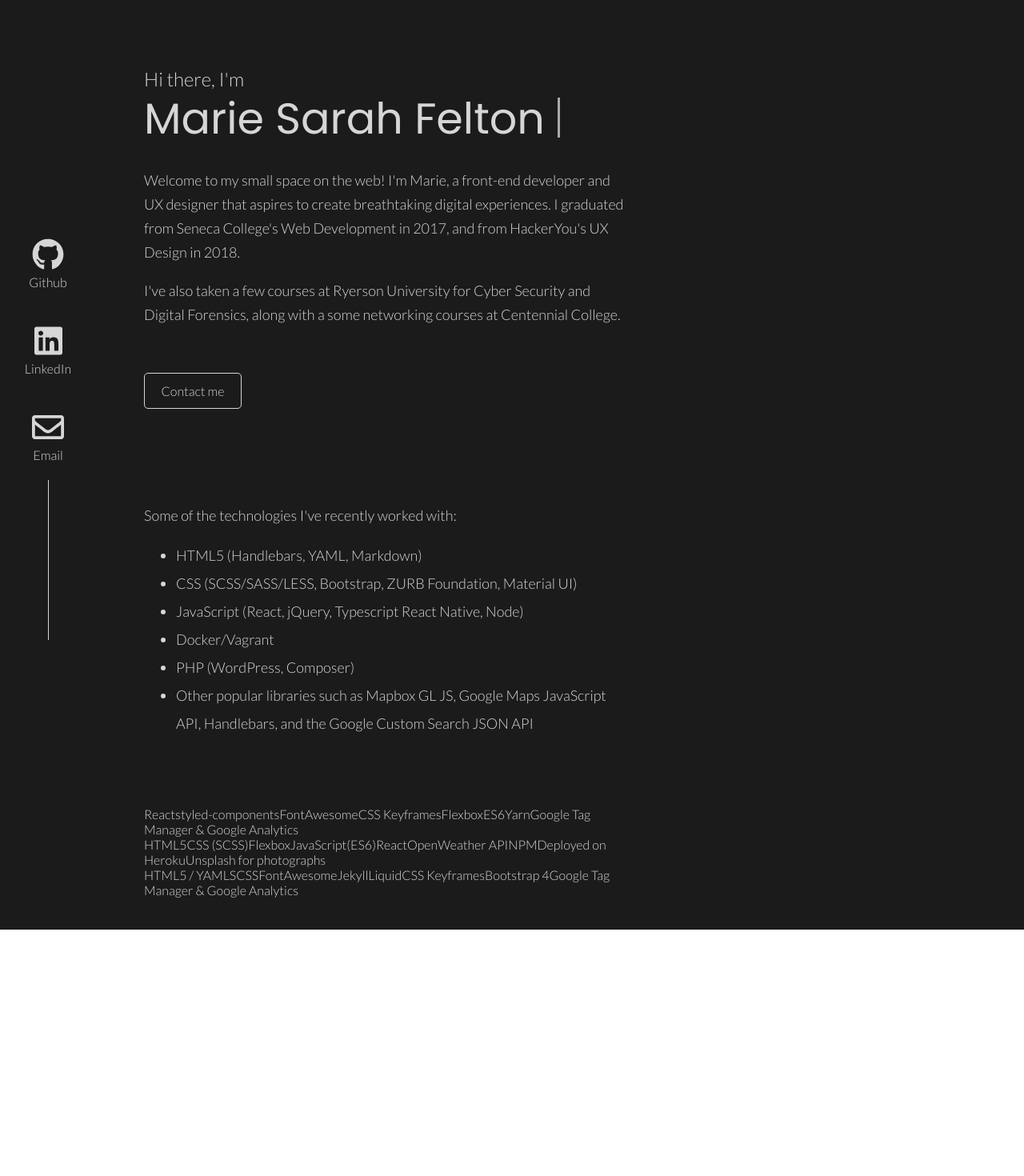
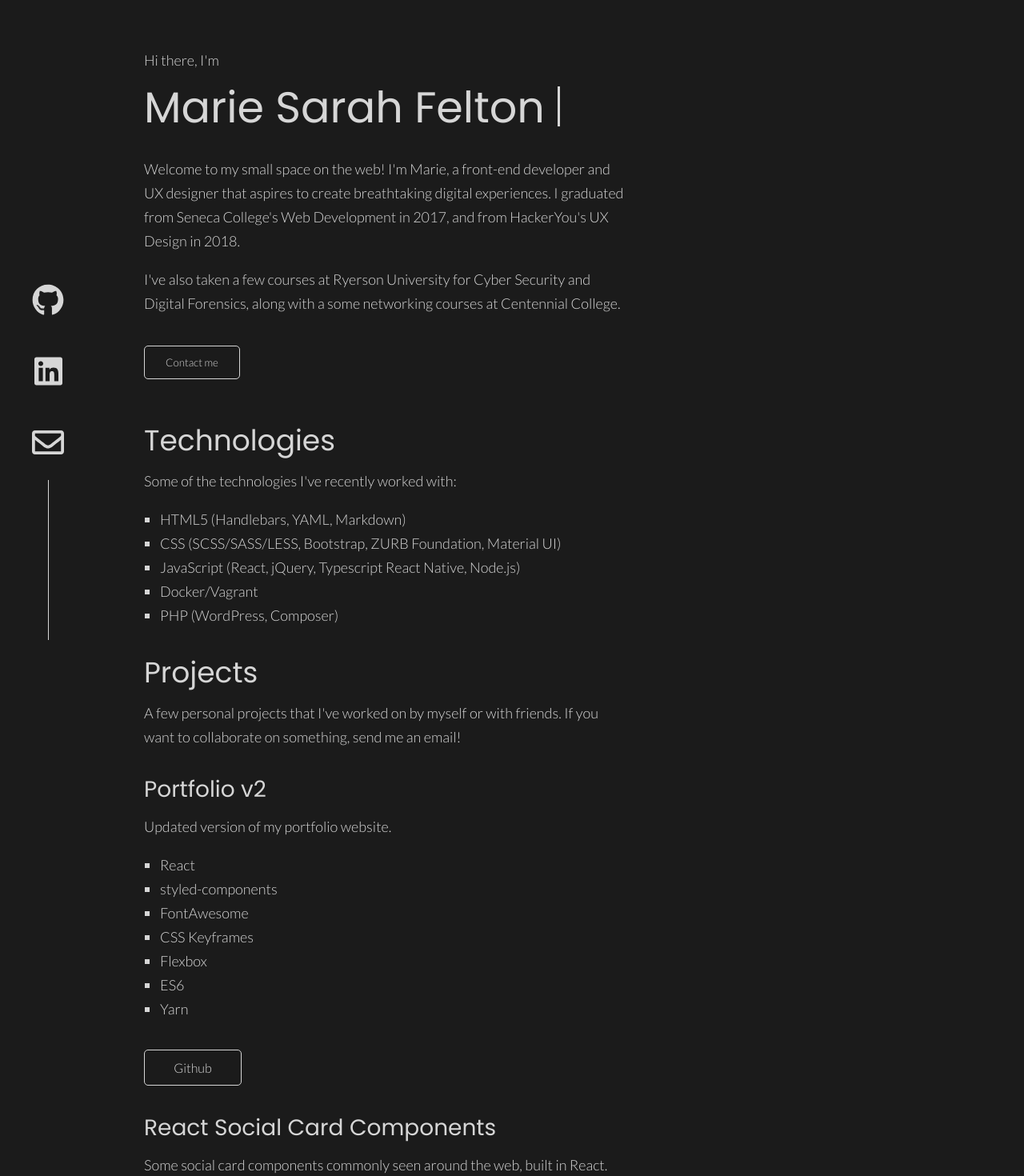
Before and after one commit to gwenevieve/portfolio-v2, a React (Create React App) app: page / in a window 1280 px wide. Shown: the top 1470 px of the page at 80% size. Before the commit the page ends 1162 px from the top, so only its background shows below. Built offline with nearby package versions, Linux system fonts and the light colour scheme.

Commit message:
Fleshing out footer, links, added aria-model

```diff
--- a/package.json
+++ b/package.json
@@ -14,6 +14,7 @@
     "@testing-library/user-event": "^12.1.10",
     "node-sass": "^5.0.0",
     "react": "^17.0.2",
+    "react-aria-modal": "^4.0.0",
     "react-dom": "^17.0.2",
     "react-scripts": "4.0.3",
     "styled-components": "^5.2.3",
--- a/src/App.js
+++ b/src/App.js
@@ -1,16 +1,22 @@
+import { useState } from "react";
 import Header from "./Components/Header";
 import TechList from "./Components/TechList";
 import Socials from "./Components/Social";
 import ProjectList from "./Components/ProjectList";
+import Footer from "./Components/Footer";
+import ContactModal from "./Components/Modal";
 import styled from "styled-components";
 
 function App() {
+  const [modalActive, setModalActive] = useState(false);
   return (
     <Container>
-      <Socials />
-      <Header />
+      <Header setModalActive={setModalActive} />
       <TechList />
       <ProjectList />
+      <Socials setModalActive={setModalActive} />
+      <Footer setModalActive={setModalActive} />
+      <ContactModal setModalActive={setModalActive} modalActive={modalActive} />
     </Container>
   );
 }
@@ -26,11 +32,11 @@ const Container = styled.div`
   color: #d6d6d6;
   background-color: #1b1b1b;
   margin: 0px;
+  padding: 20px 0px;
 
   p {
     font-family: "Lato", sans-serif;
     font-weight: 300;
-    font-size: 18px;
     line-height: 30px;
     &.subtitle {
       font-size: 24px;
--- a/src/Components/Button.jsx
+++ b/src/Components/Button.jsx
@@ -1,24 +1,14 @@
 import styled from "styled-components";
-import { FontAwesomeIcon } from "@fortawesome/react-fontawesome";
 
-const Button = ({ title, link, aria, icon, handleClick }) => {
+const ModalButton = ({ text, handleClick }) => {
   return (
     <>
-      {icon ? (
-        <Link onClick={handleClick} icon={icon} href={link}>
-          <FontAwesomeIcon icon={icon} />
-          {title}
-        </Link>
-      ) : (
-        <Link onClick={handleClick} href={link}>
-          {title}
-        </Link>
-      )}
+      <Button onClick={handleClick ? handleClick : undefined}>{text}</Button>
     </>
   );
 };
 
-const Link = styled.a`
+const Button = styled.button`
   display: inline-block;
   font-family: "Lato", sans-serif;
   color: #d6d6d6;
@@ -26,36 +16,17 @@ const Link = styled.a`
   border: 1px solid #d6d6d6;
   border-radius: 5px;
   padding: 12px 0px;
-  margin: 40px 0px;
+  margin: 20px 0px;
   width: 120px;
   text-align: center;
   text-decoration: none;
+  line-height: initial;
   transition: 0.4s;
   &:hover {
     color: #1b1b1b;
     background-color: #d6d6d6;
     cursor: pointer;
   }
-
-  ${({ icon }) =>
-    icon &&
-    `
-    display: flex;
-    flex-direction: column;
-    align-items: center;
-    justify-content: center;
-    border: unset;
-    margin: 10px 0px;
-    svg {
-      margin-bottom: 5px;
-      font-size: 40px;
-    }
-    &:hover {
-      color: unset;
-      background-color: unset;
-      cursor: pointer;
-    }
-  `}
 `;
 
-export default Button;
+export default ModalButton;
--- /dev/null
+++ b/src/Components/Footer.jsx
@@ -0,0 +1,46 @@
+import styled from "styled-components";
+import Link from "./Link";
+import { faGithub, faLinkedin } from "@fortawesome/free-brands-svg-icons";
+import { faEnvelope } from "@fortawesome/free-regular-svg-icons";
+
+const Footer = ({ setModalActive }) => {
+  return (
+    <FooterContainer>
+      <Socials>
+        <Link
+          text="Github"
+          icon={faGithub}
+          link="https://github.com/gwenevieve"
+        />
+        <Link
+          text="LinkedIn"
+          icon={faLinkedin}
+          link="https://www.linkedin.com/in/marie-felton/"
+        />
+        <Link
+          text="Email"
+          icon={faEnvelope}
+          handleClick={() => setModalActive(true)}
+        />
+      </Socials>
+      <Copyright>
+        Copyright &copy; {new Date().getFullYear()} Marie Sarah Felton
+      </Copyright>
+    </FooterContainer>
+  );
+};
+
+const FooterContainer = styled.footer``;
+
+const Socials = styled.div`
+  display: none;
+  @media (max-width: 992px) {
+    display: flex;
+  }
+`;
+
+const Copyright = styled.p`
+  text-align: center;
+`;
+
+export default Footer;
--- a/src/Components/Header.jsx
+++ b/src/Components/Header.jsx
@@ -1,27 +1,23 @@
 import Button from "./Button";
 import styled, { keyframes } from "styled-components";
 
-const handleClick = (event) => {
-  // form here.
-};
-
-const Header = () => {
+const Header = ({ setModalActive }) => {
   return (
     <HeaderContainer>
-      <p className="subtitle">Hi there, I'm</p>
-      <h1>Marie Sarah Felton</h1>
-      <p>
+      <Text>Hi there, I'm</Text>
+      <Heading>Marie Sarah Felton</Heading>
+      <Text>
         Welcome to my small space on the web! I'm Marie, a front-end developer
         and UX designer that aspires to create breathtaking digital experiences.
         I graduated from Seneca College's Web Development in 2017, and from
         HackerYou's UX Design in 2018.
-      </p>
-      <p>
+      </Text>
+      <Text>
         I've also taken a few courses at Ryerson University for Cyber Security
         and Digital Forensics, along with a some networking courses at
         Centennial College.
-      </p>
-      <Button title="Contact me" handleClick={handleClick} />
+      </Text>
+      <Button text="Contact me" handleClick={() => setModalActive(true)} />
     </HeaderContainer>
   );
 };
@@ -39,10 +35,14 @@ const Blinking = keyframes`
 `;
 
 const HeaderContainer = styled.header`
-  padding: 60px 180px 30px;
+  width: 80%;
+  margin: 20px 30px;
+  @media (min-width: 992px) {
     width: 600px;
-
-  h1 {
+    margin: 40px 180px;
+  }
+`;
+const Heading = styled.h1`
   font-size: 54px;
   font-family: "Poppins", sans-serif;
   font-weight: 500;
@@ -59,7 +59,13 @@ const HeaderContainer = styled.header`
     -webkit-animation: ${Blinking} 1.5s infinite;
     animation: ${Blinking} 1.5s infinite;
   }
+  @media (max-width: 600px) {
+    font-size: 42px;
   }
 `;
 
+const Text = styled.p`
+  font-size: 18px;
+`;
+
 export default Header;
--- /dev/null
+++ b/src/Components/Link.jsx
@@ -0,0 +1,65 @@
+import styled from "styled-components";
+import { FontAwesomeIcon } from "@fortawesome/react-fontawesome";
+
+const Link = ({ text, link, icon, handleClick }) => {
+  return (
+    <>
+      {icon ? (
+        <StyledLink
+          onClick={handleClick ? handleClick : undefined}
+          icon={icon}
+          href={link}>
+          <FontAwesomeIcon icon={icon} />
+          {text}
+        </StyledLink>
+      ) : (
+        <StyledLink href={link} target="_blank">
+          {text}
+        </StyledLink>
+      )}
+    </>
+  );
+};
+
+const StyledLink = styled.a`
+  display: inline-block;
+  font-family: "Lato", sans-serif;
+  color: #d6d6d6;
+  background: unset;
+  border: 1px solid #d6d6d6;
+  border-radius: 5px;
+  padding: 12px 0px;
+  margin: 20px 0px;
+  width: 120px;
+  text-align: center;
+  text-decoration: none;
+  line-height: initial;
+  transition: 0.4s;
+  &:hover {
+    color: #1b1b1b;
+    background-color: #d6d6d6;
+    cursor: pointer;
+  }
+
+  ${({ icon }) =>
+    icon &&
+    `
+    display: flex;
+    flex-direction: column;
+    align-items: center;
+    justify-content: center;
+    border: unset;
+    margin: 10px 0px;
+    svg {
+      margin-bottom: 5px;
+      font-size: 40px;
+    }
+    &:hover {
+      color: unset;
+      background-color: unset;
+      cursor: pointer;
+    }
+  `}
+`;
+
+export default Link;
--- /dev/null
+++ b/src/Components/Modal.jsx
@@ -0,0 +1,27 @@
+import styled from "styled-components";
+import AriaModal from "react-aria-modal";
+
+const ContactModal = ({ modalActive, setModalActive }) => {
+  return modalActive ? (
+    <AriaModal tabIndex="0" titleText="Contact modal">
+      <ModalContent>
+        <button onClick={() => setModalActive(!modalActive)}>Close</button>
+        <form>
+          Test form
+          <button>Send</button>
+        </form>
+      </ModalContent>
+    </AriaModal>
+  ) : (
+    <></>
+  );
+};
+
+const ModalContent = styled.div`
+  background-color: #ffffff;
+  margin-top: 40px;
+  padding: 40px;
+  border-radius: 5px;
+`;
+
+export default ContactModal;
--- a/src/Components/ProjectList.jsx
+++ b/src/Components/ProjectList.jsx
@@ -1,22 +1,83 @@
-import Lists from "./Lists";
-import Button from "./Button";
+import Lists from "../Lists";
+import Link from "./Link";
 import styled from "styled-components";
 
 const ProjectList = () => {
   return (
     <ProjectContainer>
-      {Lists.projects.map((element, i) => {
-        return <Project key={i}>{element.techUsed}</Project>;
-      })}
+      <Section>
+        <Heading>Projects</Heading>
+        <Text>
+          A few personal projects that I've worked on by myself or with friends.
+          If you want to collaborate on something, send me an email!
+        </Text>
+        {Lists.projects.map((project, i) => {
+          return (
+            <Project key={i}>
+              <ProjectTitle>{project.name}</ProjectTitle>
+              <Text>{project.desc}</Text>
+              <TechItems>
+                {project.techUsed.map((tech) => {
+                  return <TechItem>{tech}</TechItem>;
+                })}
+              </TechItems>
+              <Link link={project.Github} text="Github" />
+            </Project>
+          );
+        })}
+      </Section>
     </ProjectContainer>
   );
 };
 
 const ProjectContainer = styled.main`
-  padding: 40px 180px;
-  width: 600px;
+  width: 80%;
+  margin: 20px 30px;
+  @media (min-width: 992px) {
+    width: 600px;
+    margin: 40px 180px;
+  }
+`;
+
+const Section = styled.div`
+  margin: 40px 0px;
+`;
+
+const Heading = styled.h3`
+  color: #d6d6d6;
+  font-size: 36px;
+  font-weight: 300;
+  font-family: "Poppins", sans-serif;
+  line-height: 34px;
+  margin: 0;
 `;
 
 const Project = styled.div``;
 
+const ProjectTitle = styled.h4`
+  color: #d6d6d6;
+  font-size: 28px;
+  font-weight: 300;
+  font-family: "Poppins", sans-serif;
+  line-height: 26px;
+  margin: 0;
+  padding-top: 20px;
+`;
+
+const TechItems = styled.ul`
+  padding-inline-start: 20px;
+`;
+
+const TechItem = styled.li`
+  list-style-type: square;
+  font-family: "Lato", sans-serif;
+  font-weight: 300;
+  font-size: 18px;
+  line-height: 30px;
+`;
+
+const Text = styled.p`
+  font-size: 18px;
+`;
+
 export default ProjectList;
--- a/src/Components/Social.jsx
+++ b/src/Components/Social.jsx
@@ -1,27 +1,33 @@
 import styled from "styled-components";
+import Link from "./Link";
 import { faGithub, faLinkedin } from "@fortawesome/free-brands-svg-icons";
 import { faEnvelope } from "@fortawesome/free-regular-svg-icons";
-import Button from "./Button";
 
-const SocialLinks = ({ handleClick }) => {
+const SocialLinks = ({ setModalActive }) => {
   return (
     <Socials>
-      <Button
+      <Link
         title="Github"
         icon={faGithub}
         link="https://github.com/gwenevieve"
       />
-      <Button
+      <Link
         title="LinkedIn"
         icon={faLinkedin}
         link="https://www.linkedin.com/in/marie-felton/"
       />
-      <Button title="Email" icon={faEnvelope} handleClick={handleClick} />
+      <Link
+        title="Email"
+        icon={faEnvelope}
+        handleClick={() => setModalActive(true)}
+      />
     </Socials>
   );
 };
 
 const Socials = styled.div`
+  display: none;
+  @media (min-width: 992px) {
     position: fixed;
     left: 0px;
     bottom: 0px;
@@ -36,6 +42,7 @@ const Socials = styled.div`
       background-color: #d6d6d6;
       margin: 0px auto;
     }
+  }
 `;
 
 export default SocialLinks;
--- a/src/Components/TechList.jsx
+++ b/src/Components/TechList.jsx
@@ -1,30 +1,58 @@
-import Lists from "./Lists";
+import Lists from "../Lists";
 import styled from "styled-components";
 
 const TechList = () => {
   return (
     <Techs>
-      <p>Some of the technologies I've recently worked with:</p>
-      <ul>
-        {Lists.techList.map((element, i) => {
-          return <li key={i}>{element}</li>;
-        })}
-      </ul>
+      <Section>
+        <Heading>Technologies</Heading>
+        <Text>Some of the technologies I've recently worked with:</Text>
+        <TechItems>
+          {Lists.techList.map((element, i) => {
+            return <TechItem key={i}>{element}</TechItem>;
+          })}
+        </TechItems>
+      </Section>
     </Techs>
   );
 };
 
 const Techs = styled.div`
-  padding: 30px 180px;
-  width: 600px;
-
-  ul {
-    li {
-      color: #d6d6d6;
-      font-size: 18px;
-      line-height: 35px;
-    }
+  width: 80%;
+  margin: 20px 30px;
+  @media (min-width: 992px) {
+    width: 600px;
+    margin: 40px 180px;
   }
 `;
 
+const Section = styled.div`
+  margin: 30px 0px;
+`;
+
+const Heading = styled.h2`
+  color: #d6d6d6;
+  font-size: 36px;
+  font-weight: 300;
+  font-family: "Poppins", sans-serif;
+  line-height: 34px;
+  margin: 0;
+`;
+
+const Text = styled.p`
+  font-size: 18px;
+`;
+
+const TechItems = styled.ul`
+  padding-inline-start: 20px;
+`;
+
+const TechItem = styled.li`
+  list-style-type: square;
+  font-family: "Lato", sans-serif;
+  font-weight: 300;
+  font-size: 18px;
+  line-height: 30px;
+`;
+
 export default TechList;
--- a/src/Components/Lists.json
+++ b/src/Lists.json
@@ -2,14 +2,13 @@
   "techList": [
     "HTML5 (Handlebars, YAML, Markdown)",
     "CSS (SCSS/SASS/LESS, Bootstrap, ZURB Foundation, Material UI)",
-    "JavaScript (React, jQuery, Typescript React Native, Node)",
+    "JavaScript (React, jQuery, Typescript React Native, Node.js)",
     "Docker/Vagrant",
-    "PHP (WordPress, Composer)",
-    "Other popular libraries such as Mapbox GL JS, Google Maps JavaScript API, Handlebars, and the Google Custom Search JSON API"
+    "PHP (WordPress, Composer)"
   ],
   "projects": [
     {
-      "name": "Portfolio V2",
+      "name": "Portfolio v2",
       "desc": "Updated version of my portfolio website.",
       "techUsed": [
         "React",
@@ -18,20 +17,13 @@
         "CSS Keyframes",
         "Flexbox",
         "ES6",
-        "Yarn",
-        "Google Tag Manager & Google Analytics"
+        "Yarn"
       ],
-      "Github": ""
-    },
-    {
-      "name": "Family Tree",
-      "desc": "",
-      "techUsed": "",
-      "Github": ""
+      "Github": "https://github.com/gwenevieve/portfolio-v2"
     },
     {
       "name": "React Social Card Components",
-      "desc": "Some 'social' card components commonly seen around the web, built in React. Includes avatars, sliders, and a list! Recently converted from class based components to hook based components.",
+      "desc": "Some social card components commonly seen around the web, built in React. Includes avatars, sliders, and a list! Recently converted from class based components to hook based components.",
       "techUsed": [
         "HTML5",
         "CSS (SCSS)",
@@ -40,20 +32,14 @@
         "React",
         "OpenWeather API",
         "NPM",
-        "Deployed on Heroku",
+        "Deployed on Heroku previously",
         "Unsplash for photographs"
       ],
-      "Github": ""
+      "Github": "https://github.com/gwenevieve/social-cards"
     },
     {
-      "name": "Live Stock Dashboard",
-      "desc": "",
-      "techUsed": "",
-      "Github": ""
-    },
-    {
-      "name": "Portfolio V1",
-      "desc": "",
+      "name": "Portfolio v1",
+      "desc": "First version of my portfolio.",
       "techUsed": [
         "HTML5 / YAML",
         "SCSS",
@@ -64,7 +50,7 @@
         "Bootstrap 4",
         "Google Tag Manager & Google Analytics"
       ],
-      "Github": ""
+      "Github": "https://github.com/gwenevieve/portfolio"
     }
   ]
 }
```
Also changed, not shown: 1 other file (tests, documents, lock files or other folders). Lines whose indentation alone changed are shown as unchanged.
